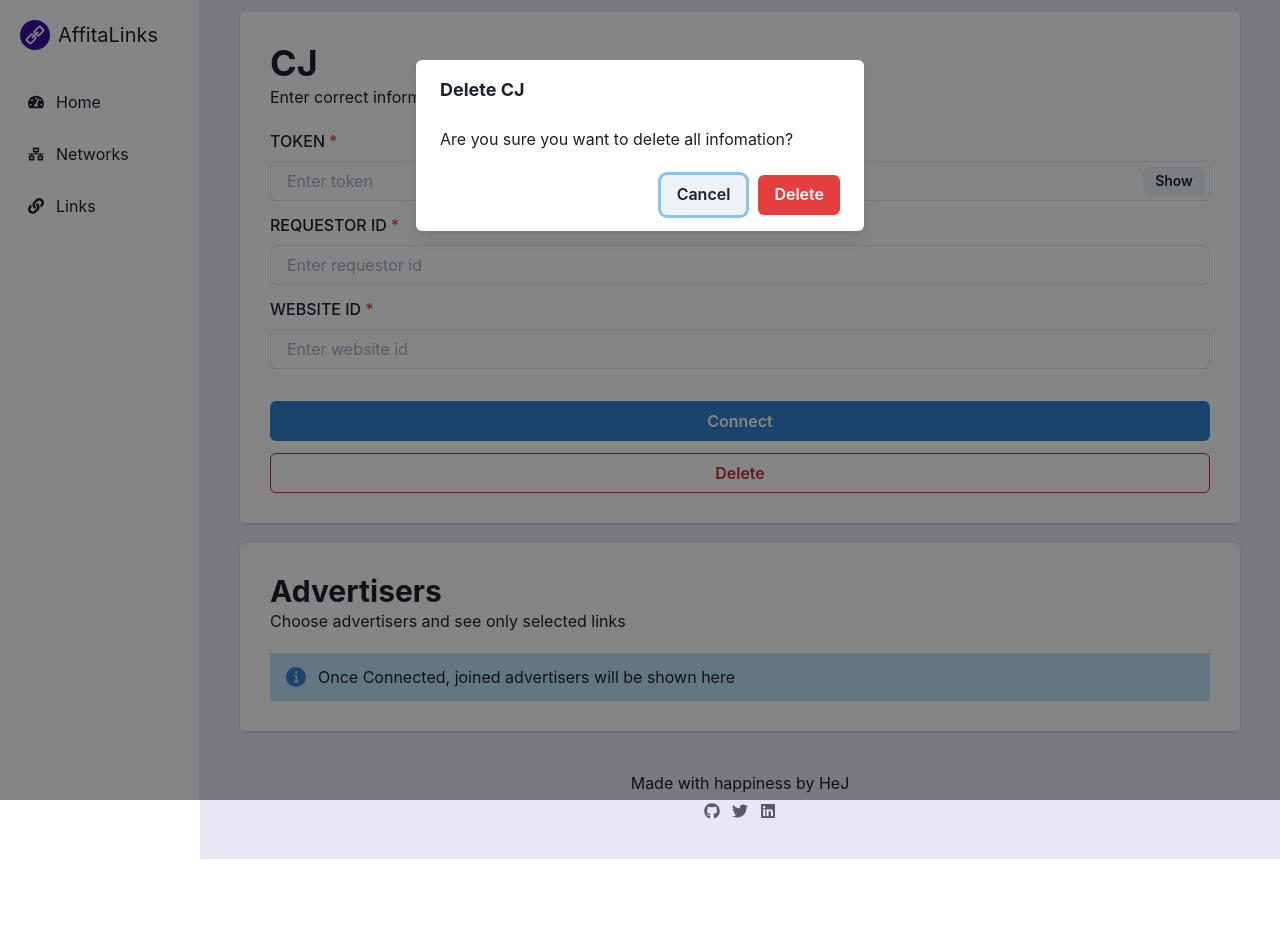
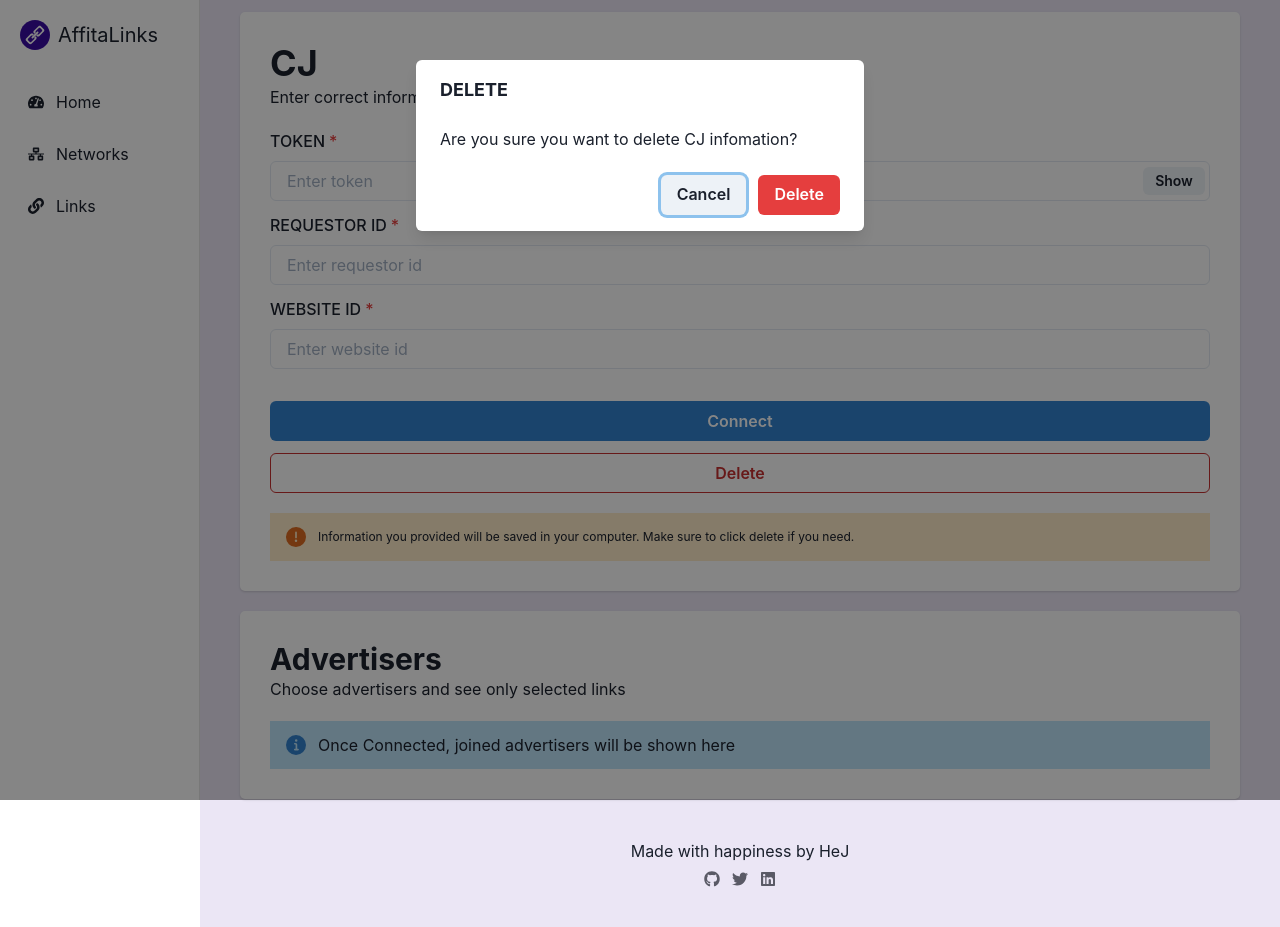
Before and after one commit to hjplumtree/Affitalink, a Next.js app: page /networks/cj in a window 1280 px wide. Both pictures are taken after a click on the button "Delete". Before the commit the page ends 859 px from the top, so only its background shows below. Built offline with nearby package versions, Linux system fonts and the light colour scheme.

Commit message:
Add :: warning to delete information

```diff
--- a/components/CopyTextToClipboard.js
+++ b/components/CopyTextToClipboard.js
@@ -50,7 +50,7 @@ export default function CopyTextToClipboard({ title, children }) {
             cursor="pointer"
             {...styles}
             bg="#F1ECFE"
-            border="1px dashed #3A0CA3"
+            border="1px dashed #AD8DF7"
           >
             <Icon as={FaCopy} color="#3A0CA3" />
             <Text
--- a/components/NetworkSiteSetting.js
+++ b/components/NetworkSiteSetting.js
@@ -151,11 +151,11 @@ export default function NetworkInput({
             <AlertDialogOverlay>
               <AlertDialogContent>
                 <AlertDialogHeader fontSize="lg" fontWeight="bold">
-                  Delete {networkName}
+                  DELETE
                 </AlertDialogHeader>
 
                 <AlertDialogBody>
-                  Are you sure you want to delete all infomation?
+                  Are you sure you want to delete {networkName} infomation?
                 </AlertDialogBody>
 
                 <AlertDialogFooter>
@@ -177,6 +177,11 @@ export default function NetworkInput({
             </AlertDialogOverlay>
           </AlertDialog>
         </VStack>
+        <Alert status="warning" fontSize="xs" mt={5}>
+          <AlertIcon />
+          Information you provided will be saved in your computer. Make sure to
+          click delete if you need.
+        </Alert>
       </FormControl>
       <Loading loading={loading} />
     </SectionBox>
```
